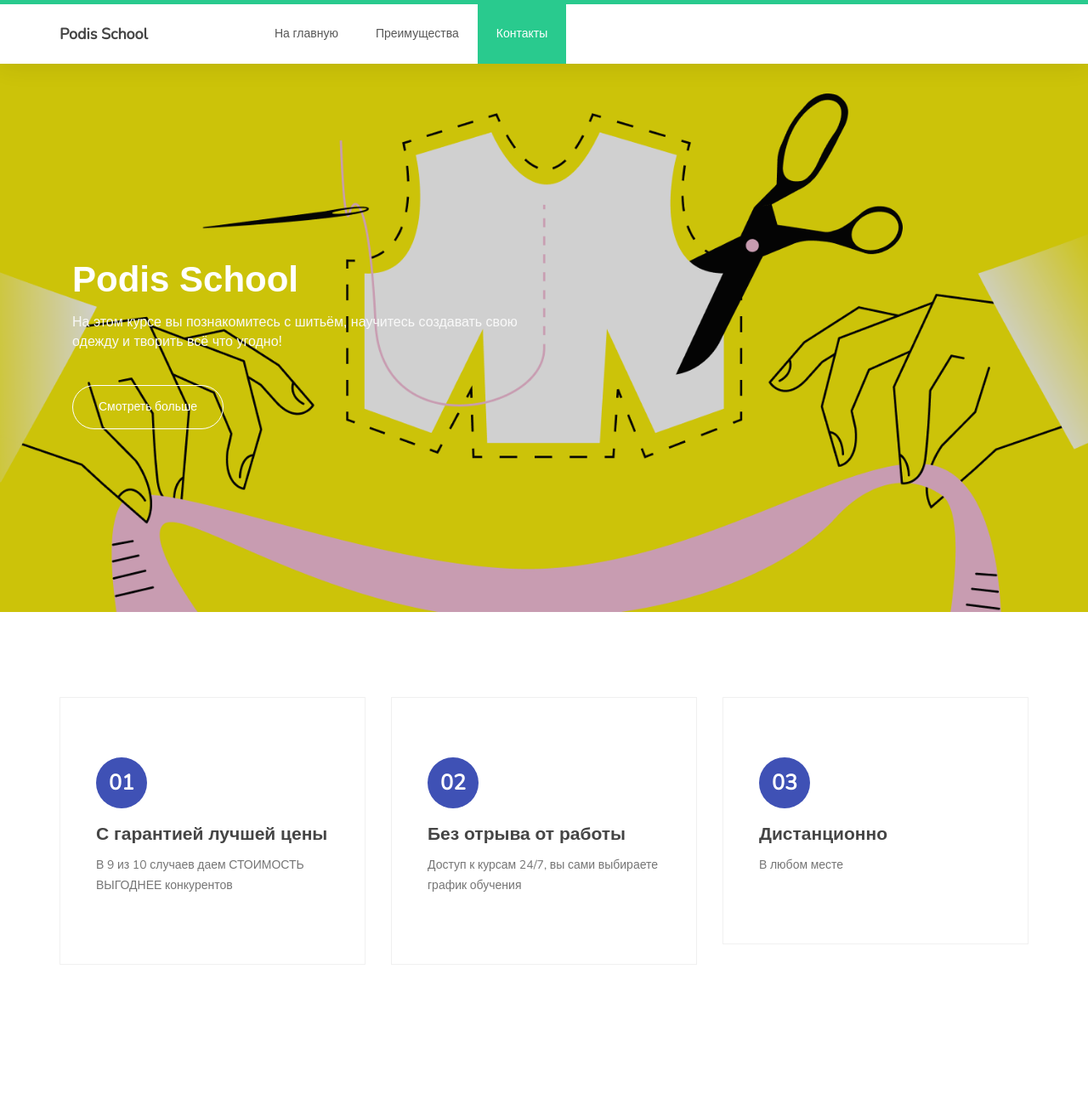
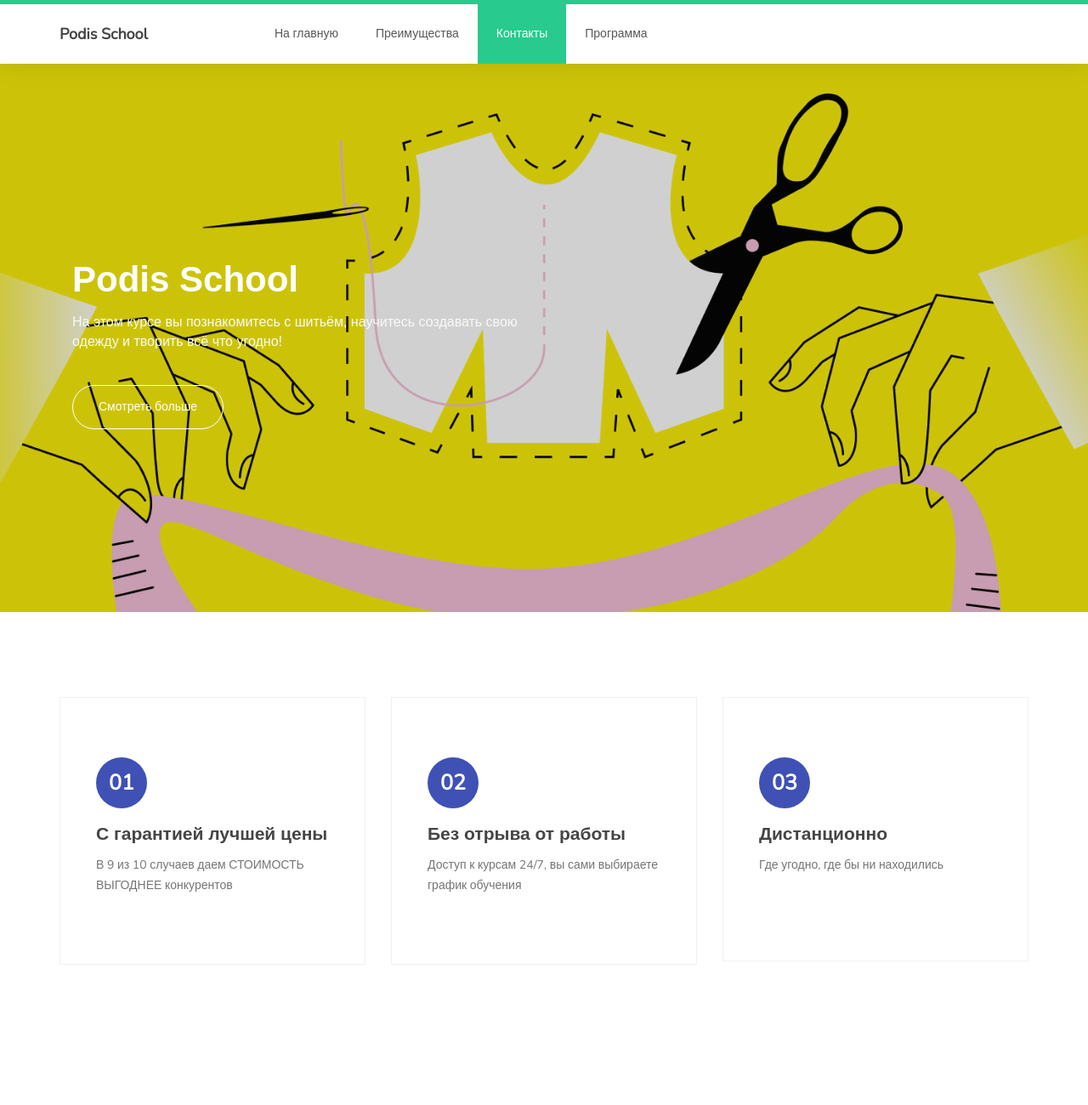
Before and after one commit to PodisSchool/PodisSchool.github.io, a plain HTML site: page index.html in a window 1280 px wide. Shown: the top 1300 px of the page at 85% size. Drawn offline with nearby package versions, Linux system fonts and the light colour scheme; a web font is replaced by a local one.

Commit message:
index.html

```diff
--- a/index.html
+++ b/index.html
@@ -52,6 +52,7 @@
                          <li><a href="#top" class="smoothScroll">На главную</a></li>
                          <li><a href="#feature" class="smoothScroll">Преимущества</a></li>
                          <li><a href="#footer" class="smoothScroll">Контакты</a></li>
+						 <li><a href="program.html">Программа</a></li>
                     </ul>
                </div>
 
@@ -105,7 +106,8 @@
                          <div class="feature-thumb">
                               <span>03</span>
                               <h3>Дистанционно</h3>
-                              <p>В любом месте</p>
+                              <p>Где угодно, где бы ни находились</p>
+							  <br>
                          </div>
                     </div>
 
```
